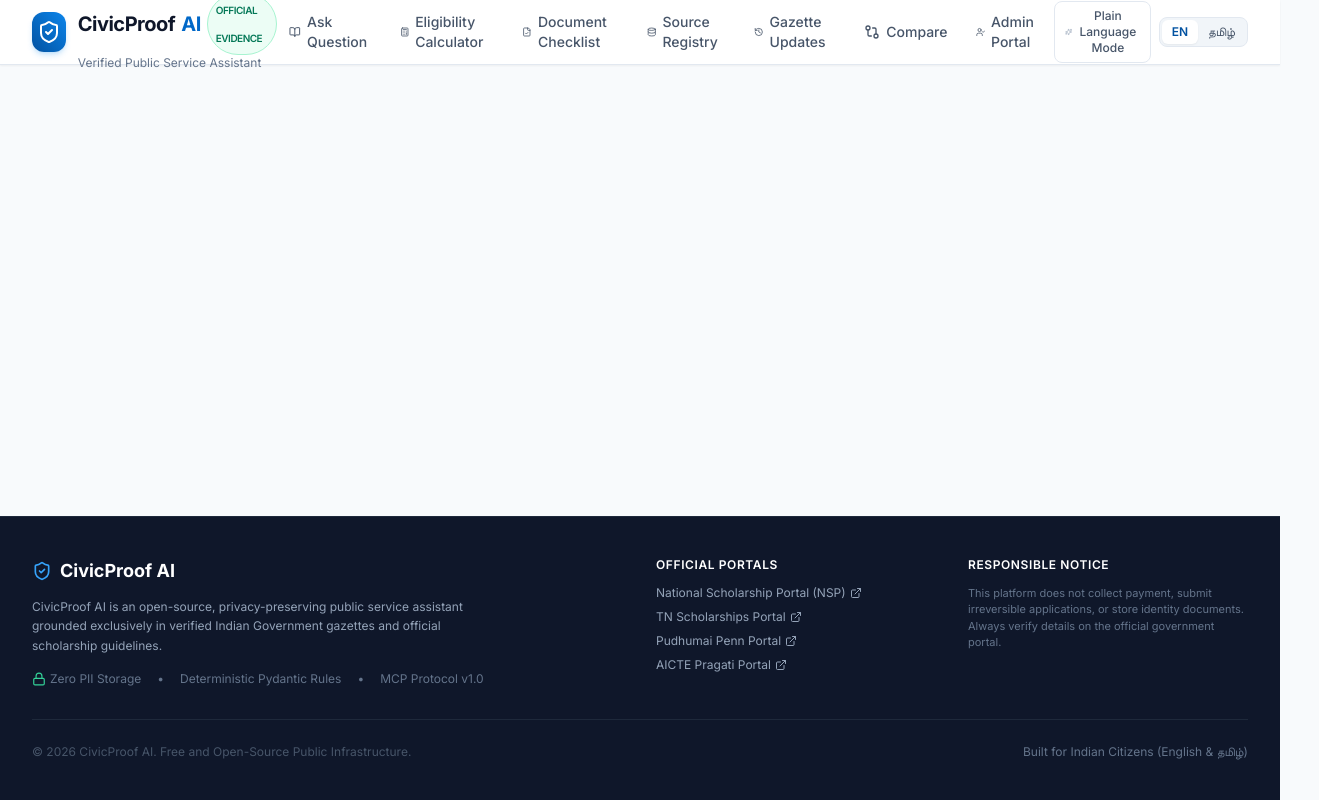
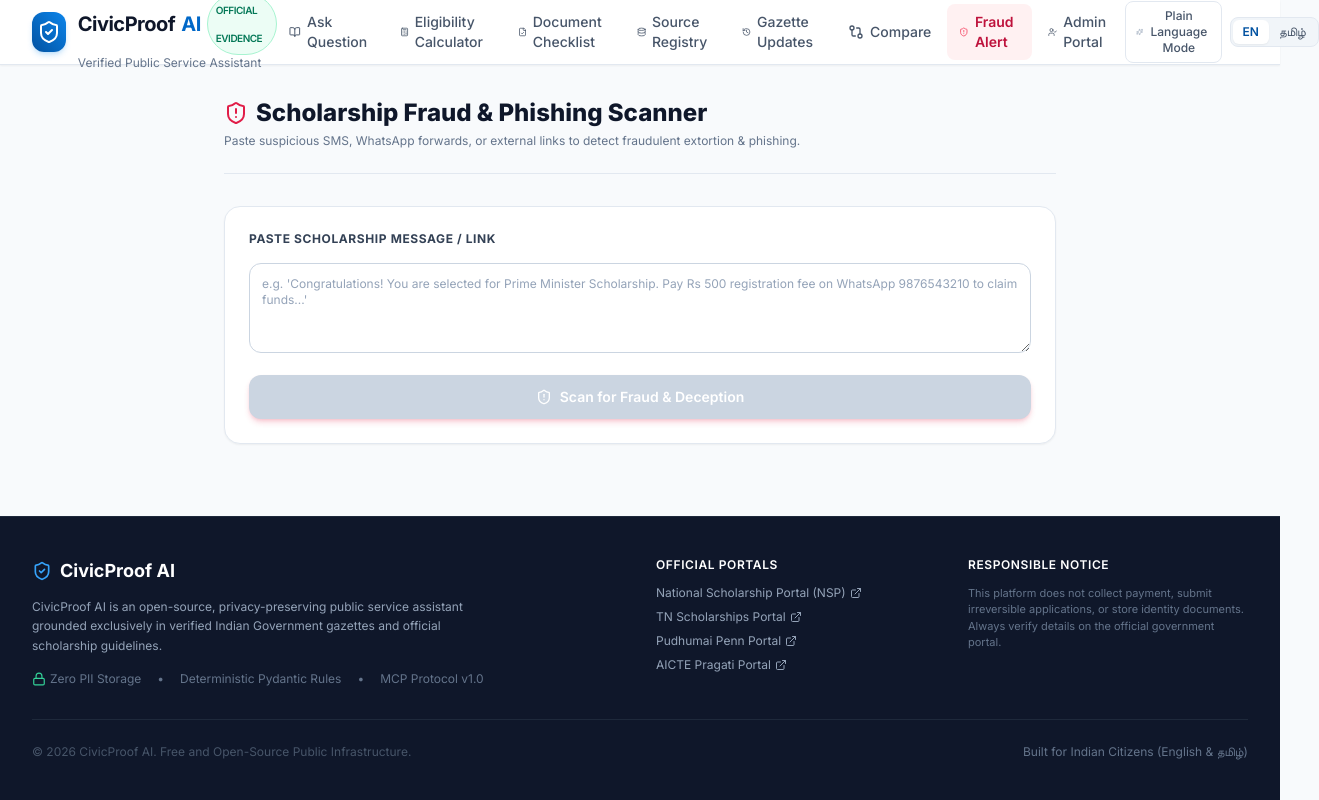
Before and after one commit to vijaymahes9080/CivicProof-AI, a React (Vite) app in the folder apps/web/: page /fraud-check in a window 1280 px wide. Shown: the whole page, 1319 px wide, since content can reach past the window. Built offline with nearby package versions, Linux system fonts and the light colour scheme.

Commit message:
feat(security): add scholarship fraud and phishing scam detection scanner

```diff
--- a/apps/web/src/App.tsx
+++ b/apps/web/src/App.tsx
@@ -11,6 +11,7 @@
 import { UpdateHistoryPage } from './pages/UpdateHistoryPage';
 import { AdminReviewPage } from './pages/AdminReviewPage';
 import { ComparePage } from './pages/ComparePage';
+import { FraudScannerPage } from './pages/FraudScannerPage';
 
 export const App: React.FC = () => {
   const [language, setLanguage] = useState<Language>('en');
@@ -34,6 +35,7 @@
             <Route path="/sources" element={<SourceRegistryPage language={language} />} />
             <Route path="/updates" element={<UpdateHistoryPage language={language} />} />
             <Route path="/compare" element={<ComparePage language={language} />} />
+            <Route path="/fraud-check" element={<FraudScannerPage language={language} />} />
             <Route path="/admin" element={<AdminReviewPage language={language} />} />
           </Routes>
         </main>
--- a/apps/web/src/components/Navbar.tsx
+++ b/apps/web/src/components/Navbar.tsx
@@ -1,6 +1,6 @@
 import React from 'react';
 import { Link, useLocation } from 'react-router-dom';
-import { ShieldCheck, Globe, BookOpen, Calculator, FileCheck, Database, History, UserCheck, Sparkles, GitCompare } from 'lucide-react';
+import { ShieldCheck, Globe, BookOpen, Calculator, FileCheck, Database, History, UserCheck, Sparkles, GitCompare, ShieldAlert } from 'lucide-react';
 import { Language } from '../types';
 import { useTranslation } from '../locales/translations';
 
@@ -119,6 +119,18 @@
             </Link>
 
             <Link
+              to="/fraud-check"
+              className={`px-3 py-2 rounded-lg text-sm font-medium transition-colors flex items-center gap-1.5 ${
+                isActive('/fraud-check')
+                  ? 'bg-rose-50 text-rose-700 font-semibold'
+                  : 'text-slate-600 hover:text-rose-700 hover:bg-rose-50/50'
+              }`}
+            >
+              <ShieldAlert className="w-4 h-4 text-rose-500" />
+              {language === 'ta' ? 'மோசடி சரிபார்ப்பு' : 'Fraud Alert'}
+            </Link>
+
+            <Link
               to="/admin"
               className={`px-3 py-2 rounded-lg text-sm font-medium transition-colors flex items-center gap-1.5 ${
                 isActive('/admin')
--- /dev/null
+++ b/apps/web/src/pages/FraudScannerPage.tsx
@@ -0,0 +1,158 @@
+import React, { useState } from 'react';
+import { ShieldAlert, AlertTriangle, CheckCircle2, Search, Lock, Info, ExternalLink } from 'lucide-react';
+import { Language } from '../types';
+import { useTranslation } from '../locales/translations';
+
+export const FraudScannerPage: React.FC<{ language: Language }> = ({ language }) => {
+  const t = useTranslation(language);
+  const [inputText, setInputText] = useState('');
+  const [scanResult, setScanResult] = useState<{
+    is_suspicious: boolean;
+    risk_score: number;
+    verdict: string;
+    flags: Array<{ severity: string; indicator: string; explanation: string }>;
+    official_advice: string;
+  } | null>(null);
+
+  const handleScan = (e: React.FormEvent) => {
+    e.preventDefault();
+    if (!inputText.trim()) return;
+
+    const lower = inputText.toLowerCase();
+    const flags: Array<{ severity: string; indicator: string; explanation: string }> = [];
+    let score = 0;
+
+    if (lower.includes('fee') || lower.includes('pay') || lower.includes('deposit') || lower.includes('rs.')) {
+      flags.push({
+        severity: 'CRITICAL',
+        indicator: 'Fee Request Pattern Detected',
+        explanation: 'Official government scholarships NEVER charge any application, registration, or processing fees.'
+      });
+      score += 40;
+    }
+
+    if (lower.includes('otp') || lower.includes('pin') || lower.includes('password')) {
+      flags.push({
+        severity: 'CRITICAL',
+        indicator: 'Sensitive Security Credential Solicitation',
+        explanation: 'Government portals never ask for UPI PIN, bank password, or SMS OTP.'
+      });
+      score += 40;
+    }
+
+    if (lower.includes('whatsapp') || lower.includes('telegram') || lower.includes('dm me')) {
+      flags.push({
+        severity: 'HIGH',
+        indicator: 'Unofficial Messaging Channel',
+        explanation: 'Official scholarship sanction orders are communicated only via verified state portals or registered SMS.'
+      });
+      score += 25;
+    }
+
+    if (inputText.includes('http://') || inputText.includes('https://')) {
+      const isGov = inputText.includes('.gov.in') || inputText.includes('.nic.in') || inputText.includes('.ac.in') || inputText.includes('aicte-india.org');
+      if (!isGov) {
+        flags.push({
+          severity: 'CRITICAL',
+          indicator: 'Non-Government Unverified Domain',
+          explanation: 'This link does not originate from an authorized .gov.in or .nic.in server.'
+        });
+        score += 50;
+      }
+    }
+
+    score = Math.min(100, score);
+    const verdict = score === 0 ? 'SAFE' : score < 40 ? 'CAUTION' : 'HIGH_RISK_SUSPICIOUS';
+
+    setScanResult({
+      is_suspicious: score >= 40,
+      risk_score: score,
+      verdict,
+      flags,
+      official_advice: 'All Indian Government scholarships are completely free. Never transfer money or share identity documents outside official portals.'
+    });
+  };
+
+  return (
+    <div className="max-w-4xl mx-auto px-4 sm:px-6 lg:px-8 py-8 space-y-8 animate-fadeIn">
+      <div className="pb-6 border-b border-slate-200">
+        <h1 className="text-2xl font-extrabold text-slate-900 flex items-center gap-2">
+          <ShieldAlert className="w-6 h-6 text-rose-600" />
+          <span>{language === 'ta' ? 'போலி உதவித்தொகை மோசடி கண்டறிதல்' : 'Scholarship Fraud & Phishing Scanner'}</span>
+        </h1>
+        <p className="text-xs text-slate-500 mt-1">
+          {language === 'ta'
+            ? 'சந்தேகத்திற்கிடமான வாட்ஸ்அப் செய்திகள், குறுஞ்செய்திகள் அல்லது வலைதள இணைப்புகளை இங்கு சோதிக்கவும்.'
+            : 'Paste suspicious SMS, WhatsApp forwards, or external links to detect fraudulent extortion & phishing.'}
+        </p>
+      </div>
+
+      <div className="bg-white rounded-2xl border border-slate-200 p-6 shadow-sm space-y-4">
+        <form onSubmit={handleScan} className="space-y-4">
+          <label className="block text-xs font-bold text-slate-700 uppercase tracking-wider">
+            Paste Scholarship Message / Link
+          </label>
+          <textarea
+            value={inputText}
+            onChange={(e) => setInputText(e.target.value)}
+            placeholder="e.g. 'Congratulations! You are selected for Prime Minister Scholarship. Pay Rs 500 registration fee on WhatsApp 9876543210 to claim funds...'"
+            rows={4}
+            className="w-full text-xs text-slate-800 p-3 rounded-xl border border-slate-300 focus:ring-2 focus:ring-rose-500 focus:outline-none placeholder:text-slate-400"
+          />
+
+          <button
+            type="submit"
+            disabled={!inputText.trim()}
+            className="w-full py-3 bg-rose-600 hover:bg-rose-700 disabled:bg-slate-300 text-white font-semibold text-sm rounded-xl shadow-md shadow-rose-600/20 transition-all flex items-center justify-center gap-2"
+          >
+            <ShieldAlert className="w-4 h-4" />
+            <span>Scan for Fraud & Deception</span>
+          </button>
+        </form>
+
+        {scanResult && (
+          <div className="pt-6 border-t border-slate-100 space-y-4 animate-fadeIn">
+            <div className="flex items-center justify-between">
+              <span className="text-xs font-bold uppercase text-slate-500">Scan Assessment:</span>
+              <span
+                className={`text-xs font-bold px-3 py-1 rounded-full ${
+                  scanResult.verdict === 'SAFE'
+                    ? 'bg-emerald-100 text-emerald-800'
+                    : scanResult.verdict === 'CAUTION'
+                    ? 'bg-amber-100 text-amber-800'
+                    : 'bg-rose-100 text-rose-900'
+                }`}
+              >
+                {scanResult.verdict} (Risk Score: {scanResult.risk_score}/100)
+              </span>
+            </div>
+
+            {scanResult.flags.length > 0 ? (
+              <div className="space-y-2">
+                {scanResult.flags.map((flag, idx) => (
+                  <div key={idx} className="p-3 bg-rose-50 border border-rose-200 rounded-xl text-xs space-y-1">
+                    <span className="font-bold text-rose-900 flex items-center gap-1.5">
+                      <AlertTriangle className="w-4 h-4 text-rose-600 shrink-0" />
+                      {flag.indicator}
+                    </span>
+                    <p className="text-rose-800 pl-5">{flag.explanation}</p>
+                  </div>
+                ))}
+              </div>
+            ) : (
+              <div className="p-4 bg-emerald-50 border border-emerald-200 rounded-xl text-xs text-emerald-800 flex items-center gap-2">
+                <CheckCircle2 className="w-5 h-5 text-emerald-600 shrink-0" />
+                <span>No known phishing patterns or extortion indicators detected in this text.</span>
+              </div>
+            )}
+
+            <div className="p-4 bg-slate-900 text-white rounded-xl text-xs space-y-1">
+              <span className="font-bold text-civic-400 block">Civic Alert Rule:</span>
+              <p className="text-slate-300">{scanResult.official_advice}</p>
+            </div>
+          </div>
+        )}
+      </div>
+    </div>
+  );
+};
```
Also changed, not shown: 1 other file (tests, documents, lock files or other folders).
